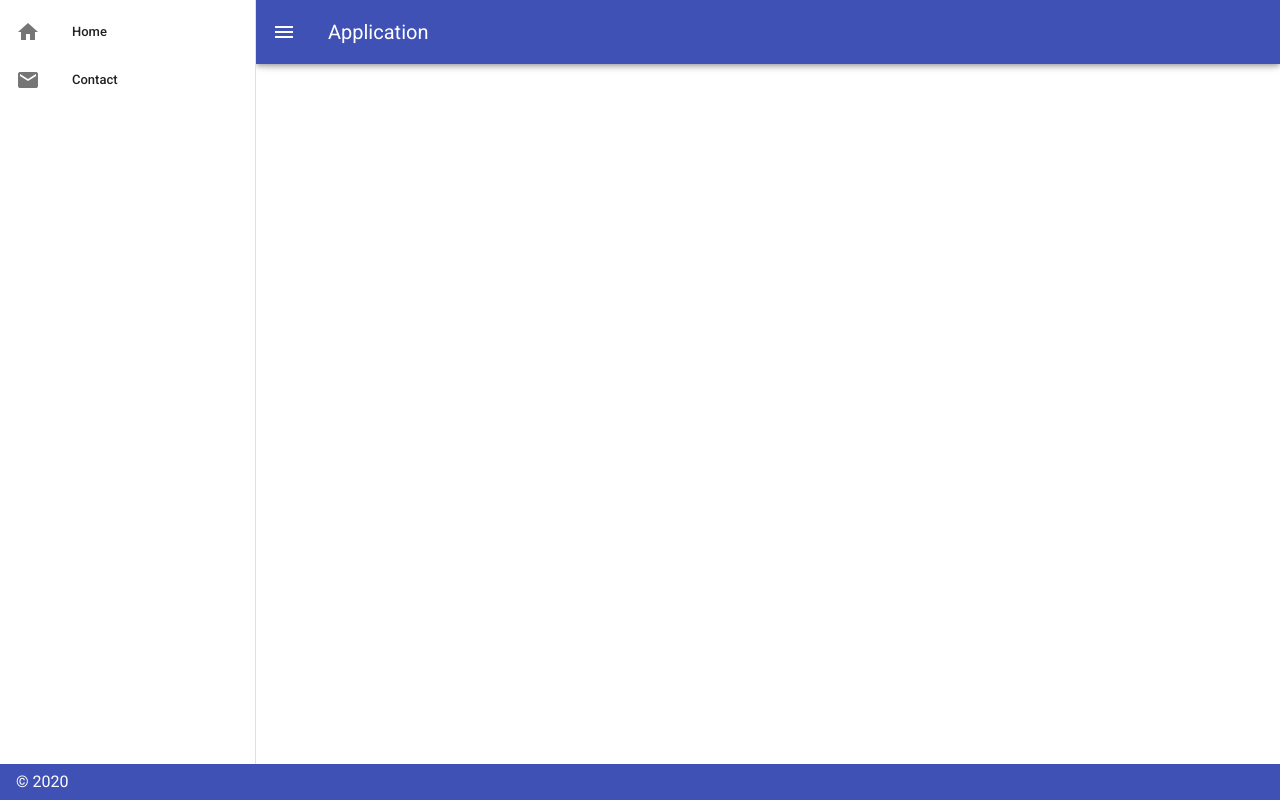
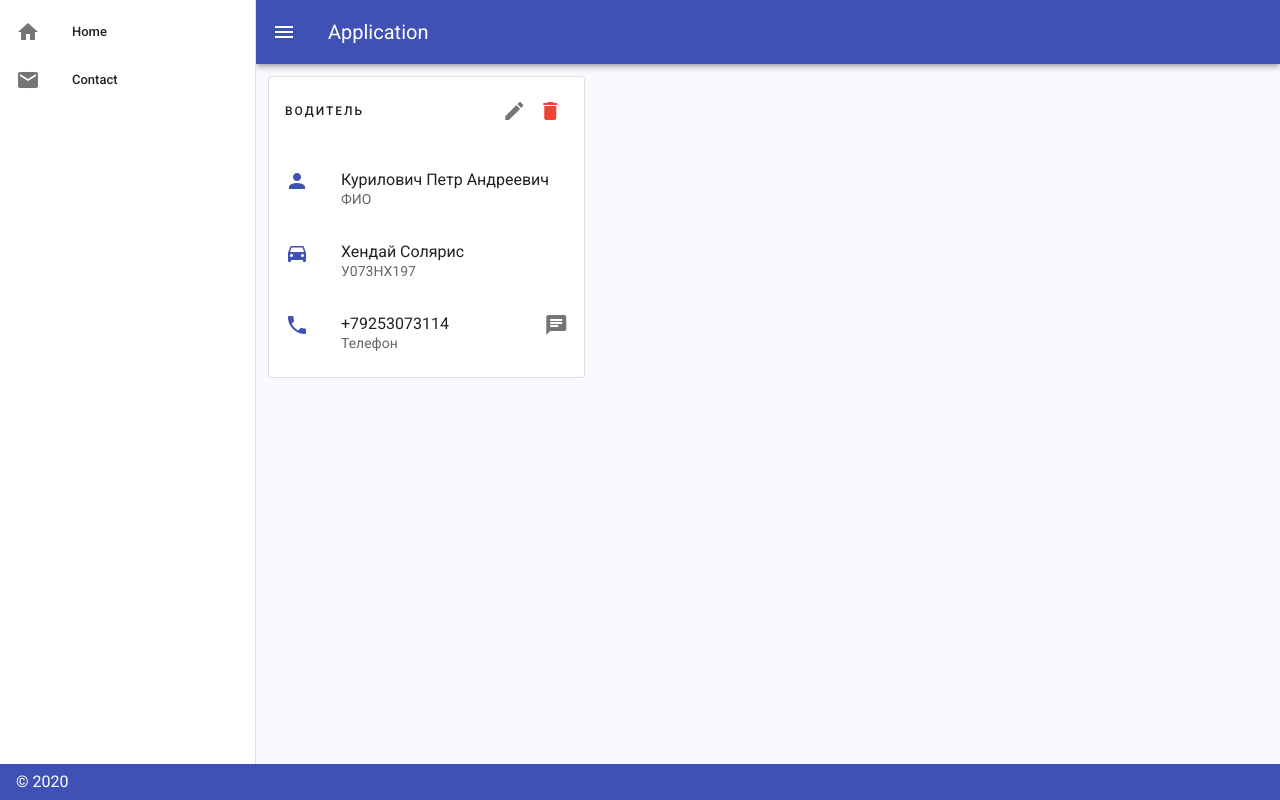
Before and after one commit to rmekhtiev/logistics-frontend, a Nuxt app: page /drivers/1 in a window 1280 px wide. Built offline with nearby package versions, Linux system fonts and the light colour scheme.

Commit message:
wip: add driver info card

```diff
--- /dev/null
+++ b/components/drivers/DriverInfoCard.vue
@@ -0,0 +1,73 @@
+<template>
+  <v-card
+    outlined
+  >
+    <v-card-title>
+      <div class="overline">
+        Водитель
+      </div>
+      <v-spacer />
+      <v-btn icon>
+        <v-icon>mdi-pencil</v-icon>
+      </v-btn>
+      <v-btn
+        icon
+        color="red"
+      >
+        <v-icon>mdi-delete</v-icon>
+      </v-btn>
+    </v-card-title>
+    <v-list>
+      <v-list-item two-line>
+        <v-list-item-icon>
+          <v-icon color="indigo">
+            mdi-account
+          </v-icon>
+        </v-list-item-icon>
+
+        <v-list-item-content>
+          <v-list-item-title>Курилович Петр Андреевич</v-list-item-title>
+          <v-list-item-subtitle>ФИО</v-list-item-subtitle>
+        </v-list-item-content>
+      </v-list-item>
+      <v-list-item two-line>
+        <v-list-item-icon>
+          <v-icon color="indigo">
+            mdi-car
+          </v-icon>
+        </v-list-item-icon>
+
+        <v-list-item-content>
+          <v-list-item-title>Хендай Солярис</v-list-item-title>
+          <v-list-item-subtitle>У073НХ197</v-list-item-subtitle>
+        </v-list-item-content>
+      </v-list-item>
+      <v-list-item two-line>
+        <v-list-item-icon>
+          <v-icon color="indigo">
+            mdi-phone
+          </v-icon>
+        </v-list-item-icon>
+
+        <v-list-item-content>
+          <v-list-item-title>+79253073114</v-list-item-title>
+          <v-list-item-subtitle>Телефон</v-list-item-subtitle>
+        </v-list-item-content>
+
+        <v-list-item-icon>
+          <v-icon>mdi-message-text</v-icon>
+        </v-list-item-icon>
+      </v-list-item>
+    </v-list>
+  </v-card>
+</template>
+
+<script>
+export default {
+name: "DriverInfoCard"
+}
+</script>
+
+<style scoped>
+
+</style>
--- a/layouts/default.vue
+++ b/layouts/default.vue
@@ -33,10 +33,8 @@
       <v-toolbar-title>Application</v-toolbar-title>
     </v-app-bar>
 
-    <v-main>
-      <v-container
-        fluid
-      >
+    <v-main style="background-color: rgb(248, 250, 254);">
+      <v-container fluid>
         <nuxt />
       </v-container>
     </v-main>
--- /dev/null
+++ b/pages/drivers/_id.vue
@@ -0,0 +1,21 @@
+<template>
+  <div id="driver">
+    <v-row>
+      <v-col sm="12" md="6" lg="4">
+        <driver-info-card />
+      </v-col>
+    </v-row>
+  </div>
+</template>
+
+<script>
+import DriverInfoCard from "@/components/drivers/DriverInfoCard";
+export default {
+  name: "_id",
+  components: {DriverInfoCard}
+}
+</script>
+
+<style scoped>
+
+</style>
--- /dev/null
+++ b/pages/drivers/index.vue
@@ -0,0 +1,15 @@
+<template>
+  <div>
+    1
+  </div>
+</template>
+
+<script>
+export default {
+  name: "index"
+}
+</script>
+
+<style scoped>
+
+</style>
```
Also changed, not shown: components/AppLogo.vue (deleted, +0 -79 lines).
